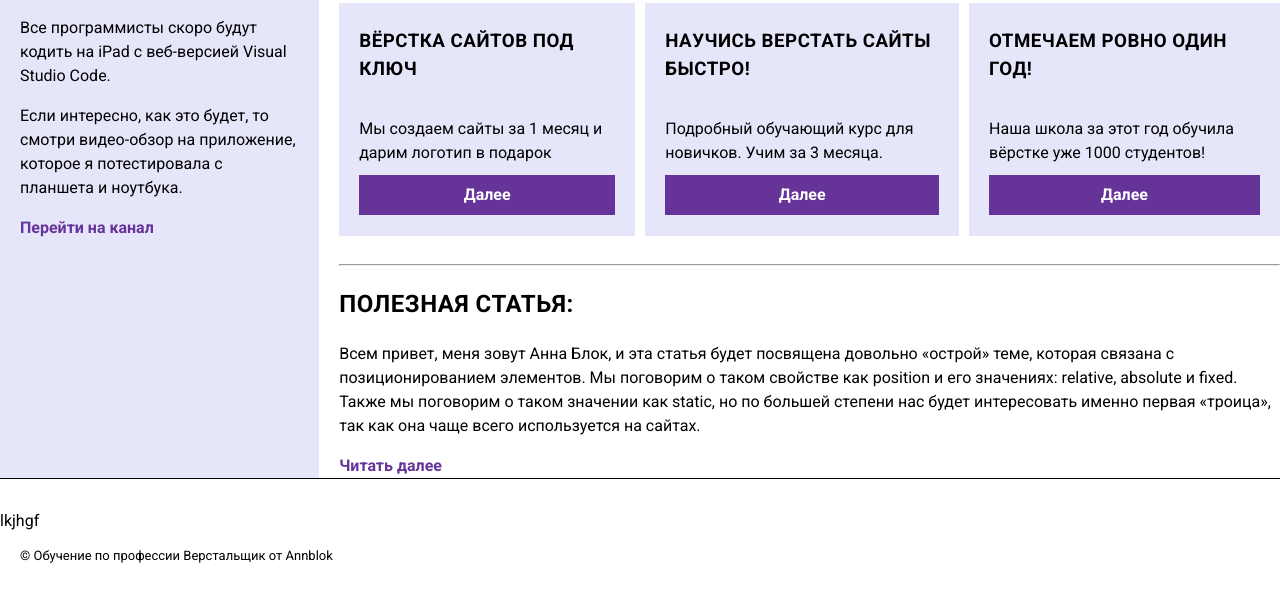
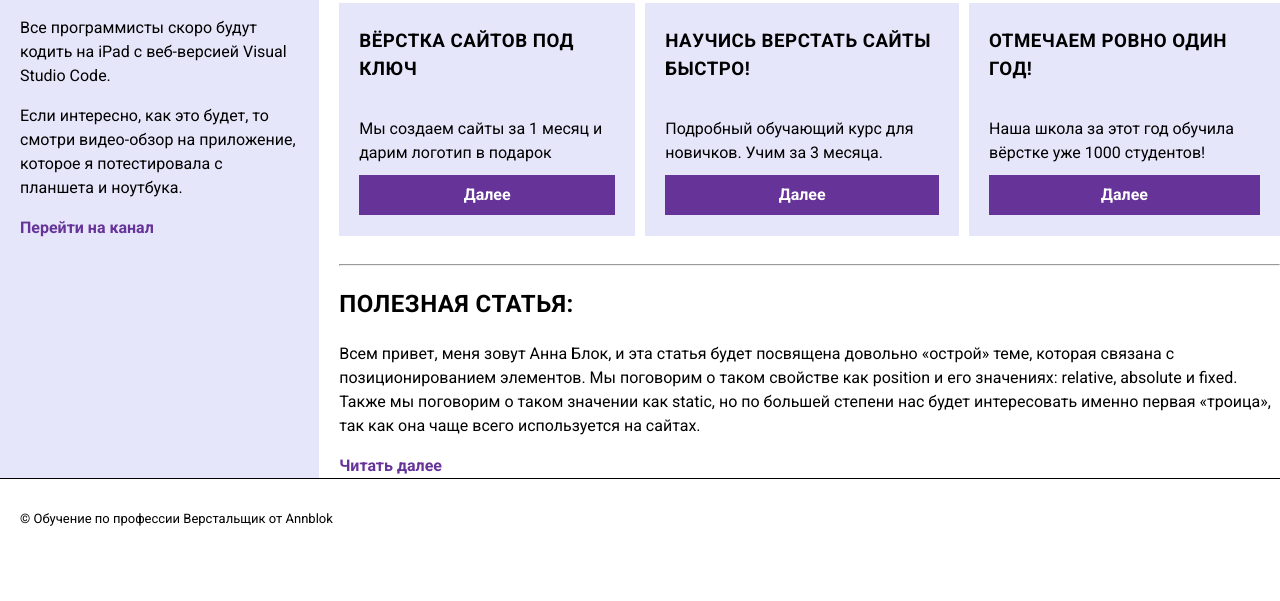
Before and after one commit to Annet-Lovett/module01-Test, a plain HTML site: page semantic.html in a window 1280 px wide. Shown: the part 149-750 px from the top of the page. Drawn offline with nearby package versions, Linux system fonts and the light colour scheme.

Commit message:
Update semantic.html

```diff
--- a/semantic.html
+++ b/semantic.html
@@ -62,8 +62,6 @@
         </main>
     </div>
 
-    <div class="kjh">lkjhgf</div>
-
     <footer>
         <p>&copy; Обучение по профессии Верстальщик от Annblok</p>
     </footer>
```
